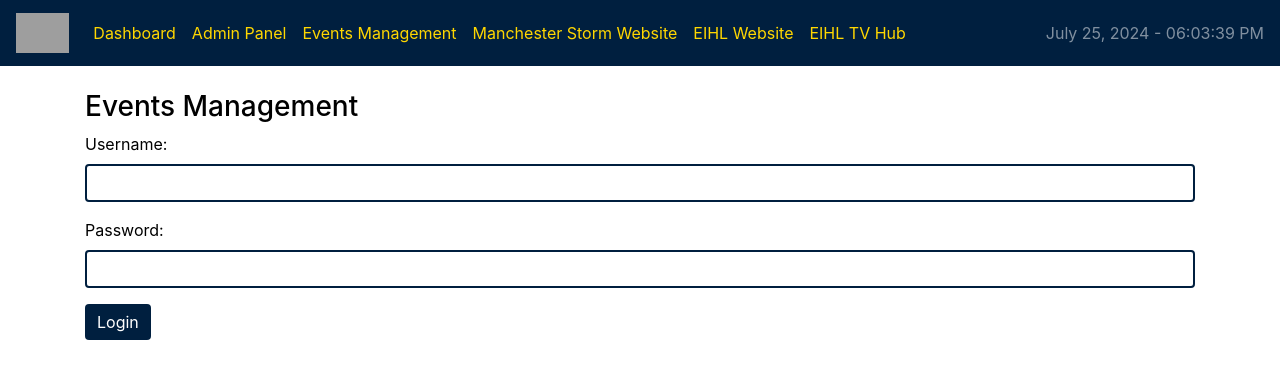
After one commit to TrixR6/manchester_storm_dashboard, a Flask app: page /events in a window 1280 px wide. The commit adds this page. Shown: the top 379 px of the page. Run offline with Flask 3, Linux system fonts and the light colour scheme; some libraries are stand-ins or nearby versions; grey boxes are pictures that could not be loaded.

Commit message:
Events Management separated
Events Management has been separated into a separated into a new page with separated authentication for use my multiple operators.

```diff
--- a/app.py
+++ b/app.py
@@ -1,7 +1,8 @@
-from flask import Flask, render_template, request, redirect, url_for, jsonify
+from flask import Flask, render_template, request, redirect, url_for, jsonify, session
 import requests
 import xml.etree.ElementTree as ET
 from datetime import datetime
+import time
 
 app = Flask(__name__)
 
@@ -33,37 +34,54 @@ teams = {
     'Sheffield Steelers': 'https://www.eliteleague.co.uk/photo/team/team_13.png'
 }
 
+vmix_cache = {
+    'data': None,
+    'timestamp': 0
+}
+
 def get_vmix_data():
     try:
-        response = requests.get("http://localhost:8088/api")
+        response = requests.get("http://localhost:8088/api", timeout=2)
         if response.status_code == 200:
             return response.text
         return None
     except requests.ConnectionError:
         print("Error: Unable to connect to vMix API")
         return None
+    except requests.Timeout:
+        print("Error: Connection to vMix API timed out")
+        return None
+
+def get_vmix_data_cached():
+    current_time = time.time()
+    if vmix_cache['data'] is None or (current_time - vmix_cache['timestamp']) > 10:  # Cache for 10 seconds
+        vmix_cache['data'] = get_vmix_data()
+        vmix_cache['timestamp'] = current_time
+    return vmix_cache['data']
 
 def get_score_from_title(xml_data):
     if not xml_data:
         return 0, 0
 
-    root = ET.fromstring(xml_data)
-    titles = root.findall(".//input")
-
-    for title in titles:
-        if title.get('title') == "Scoreboard":  # Replace with your actual title name
-            team1_score_element = title.find(".//text[@name='Team1Score.Text']")
-            team2_score_element = title.find(".//text[@name='Team2Score.Text']")
-            if team1_score_element is not None and team2_score_element is not None:
-                team1_score = team1_score_element.text
-                team2_score = team2_score_element.text
-                return int(team1_score), int(team2_score)
+    try:
+        root = ET.fromstring(xml_data)
+        titles = root.findall(".//input")
+        for title in titles:
+            if title.get('title') == "Scoreboard":
+                team1_score_element = title.find(".//text[@name='Team1Score.Text']")
+                team2_score_element = title.find(".//text[@name='Team2Score.Text']")
+                if team1_score_element is not None and team2_score_element is not None:
+                    team1_score = team1_score_element.text
+                    team2_score = team2_score_element.text
+                    return int(team1_score), int(team2_score)
+    except ET.ParseError:
+        print("Error: Failed to parse XML data")
 
     return 0, 0
 
 @app.route('/')
 def dashboard():
-    data = get_vmix_data()
+    data = get_vmix_data_cached()
     if data:
         team1_score, team2_score = get_score_from_title(data)
         app_state['team1_score'] = team1_score
@@ -73,7 +91,7 @@ def dashboard():
 
 @app.route('/data')
 def data():
-    data = get_vmix_data()
+    data = get_vmix_data_cached()
     if data:
         team1_score, team2_score = get_score_from_title(data)
         app_state['team1_score'] = team1_score
@@ -98,10 +116,6 @@ def admin():
             app_state['away_team_logo'] = teams[request.form['away_team']]
             app_state['message'] = request.form['message']
             app_state['is_message_sent'] = True if request.form['message'] else False
-            new_event = request.form.get('new_event')
-            timestamp = request.form.get('timestamp')
-            if new_event and timestamp:
-                app_state['events'].insert(0, {'timestamp': timestamp, 'content': new_event})
             return redirect(url_for('admin'))
 
         if 'clear' in request.form:
@@ -109,13 +123,34 @@ def admin():
             app_state['is_message_sent'] = False
             return redirect(url_for('admin'))
 
+    return render_template('admin.html', state=app_state)
+
+@app.route('/events', methods=['GET', 'POST'])
+def events():
+    if 'events_logged_in' not in session:
+        if request.method == 'POST' and 'login' in request.form:
+            username = request.form['username']
+            password = request.form['password']
+            if username == 'events_admin' and password == 'events_password':  # Change credentials
+                session['events_logged_in'] = True
+                return redirect(url_for('events'))
+        return render_template('events.html', state={'login_required': True})
+
+    if request.method == 'POST':
+        if 'add_event' in request.form:
+            new_event = request.form.get('new_event')
+            timestamp = request.form.get('timestamp')
+            if new_event and timestamp:
+                app_state['events'].insert(0, {'timestamp': timestamp, 'content': new_event})
+            return redirect(url_for('events'))
+
         if 'edit_event' in request.form:
             event_index = int(request.form['edit_event'])
             app_state['events'][event_index]['content'] = request.form['event_content']
             app_state['events'][event_index]['timestamp'] = request.form['event_timestamp']
-            return redirect(url_for('admin'))
+            return redirect(url_for('events'))
 
-    return render_template('admin.html', state=app_state)
+    return render_template('events.html', state=app_state)
 
 if __name__ == '__main__':
     app.run(host="0.0.0.0", port=5000, debug=True)
--- a/templates/dashboard.html
+++ b/templates/dashboard.html
@@ -141,6 +141,9 @@
                     <a class="nav-link" href="/admin">Admin Panel</a>
                 </li>
                 <li class="nav-item">
+                    <a class="nav-link" href="/events">Events Management</a>
+                </li>
+                <li class="nav-item">
                     <a class="nav-link" href="https://www.manchesterstorm.com/" target="_blank">Manchester Storm Website</a>
                 </li>
                 <li class="nav-item">
--- /dev/null
+++ b/templates/events.html
@@ -0,0 +1,181 @@
+<!DOCTYPE html>
+<html lang="en">
+<head>
+    <meta charset="UTF-8">
+    <meta name="viewport" content="width=device-width, initial-scale=1.0">
+    <title>Events Management</title>
+    <link href="https://stackpath.bootstrapcdn.com/bootstrap/4.5.2/css/bootstrap.min.css" rel="stylesheet">
+    <link rel="icon" href="https://upload.wikimedia.org/wikipedia/en/c/c7/ManchesterStorm.png" type="image/png">
+    <style>
+        body {
+            background-color: #FFFFFF;
+            color: #000000;
+        }
+
+        .navbar {
+            background-color: #001F3F;
+        }
+
+        .navbar-brand img {
+            height: 40px;
+        }
+
+        .navbar-nav .nav-link {
+            color: #FFD700 !important;
+        }
+
+        .navbar-nav .nav-link:hover {
+            color: #FFFFFF !important;
+        }
+
+        .form-control {
+            border: 2px solid #001F3F;
+        }
+
+        .btn-primary {
+            background-color: #001F3F;
+            border: none;
+        }
+
+        .btn-primary:hover {
+            background-color: #003366;
+        }
+
+        .btn-danger {
+            background-color: #FFDF00;
+            border: none;
+        }
+
+        .btn-danger:hover {
+            background-color: #FFD700;
+        }
+
+        .event-card {
+            border: 2px solid #001F3F;
+            border-radius: 10px;
+            margin-bottom: 10px;
+            padding: 10px;
+        }
+
+        .event-card-header {
+            font-weight: bold;
+            color: #FFD700;
+        }
+
+        .event-card-body {
+            color: #000000;
+        }
+
+        .form-inline .form-control {
+            flex: 1;
+        }
+
+        .form-inline .form-group {
+            width: 80%;
+        }
+
+        .form-inline button {
+            width: 18%;
+        }
+    </style>
+</head>
+<body>
+    <nav class="navbar navbar-expand-lg navbar-dark">
+        <a class="navbar-brand" href="#"><img src="https://upload.wikimedia.org/wikipedia/en/c/c7/ManchesterStorm.png" alt="Team Logo"></a>
+        <button class="navbar-toggler" type="button" data-toggle="collapse" data-target="#navbarNav" aria-controls="navbarNav" aria-expanded="false" aria-label="Toggle navigation">
+            <span class="navbar-toggler-icon"></span>
+        </button>
+        <div class="collapse navbar-collapse" id="navbarNav">
+            <ul class="navbar-nav">
+                <li class="nav-item">
+                    <a class="nav-link" href="/">Dashboard</a>
+                </li>
+                <li class="nav-item">
+                    <a class="nav-link" href="/admin">Admin Panel</a>
+                </li>
+                <li class="nav-item">
+                    <a class="nav-link" href="/events">Events Management</a>
+                </li>
+                <li class="nav-item">
+                    <a class="nav-link" href="https://www.manchesterstorm.com/" target="_blank">Manchester Storm Website</a>
+                </li>
+                <li class="nav-item">
+                    <a class="nav-link" href="https://www.eliteleague.co.uk/" target="_blank">EIHL Website</a>
+                </li>
+                <li class="nav-item">
+                    <a class="nav-link" href="https://hub.eihl.tv/users/sign_in" target="_blank">EIHL TV Hub</a>
+                </li>
+            </ul>
+            <span class="navbar-text ml-auto clock">
+                {% if not state.login_required %}
+                <span id="currentStage">{{ state.current_stage.replace('_', ' ') }}</span> -
+                {% endif %}
+                <span id="datetime"></span>
+            </span>
+        </div>
+    </nav>
+
+    <div class="container">
+        <br/>
+        <h3>Events Management</h3>
+
+        {% if state.login_required %}
+        <form method="POST">
+            <div class="form-group">
+                <label for="username">Username:</label>
+                <input type="text" name="username" id="username" class="form-control">
+            </div>
+            <div class="form-group">
+                <label for="password">Password:</label>
+                <input type="password" name="password" id="password" class="form-control">
+            </div>
+            <button type="submit" name="login" class="btn btn-primary">Login</button>
+        </form>
+        {% else %}
+        <form method="POST">
+            <div class="form-group">
+                <label for="new_event">Add New Event:</label>
+                <textarea name="new_event" id="new_event" class="form-control"></textarea>
+            </div>
+
+            <div class="form-group">
+                <label for="timestamp">Timestamp:</label>
+                <input type="text" name="timestamp" id="timestamp" class="form-control" placeholder="HH:MM">
+            </div>
+
+            <button type="submit" name="add_event" class="btn btn-primary">Add Event</button>
+        </form>
+
+        <h3>Events Timeline</h3>
+        <div class="list-group">
+            {% for event in state.events %}
+            <div class="list-group-item event-card">
+                <form method="POST" class="form-inline">
+                    <div class="form-group mx-sm-3 mb-2">
+                        <input type="text" class="form-control" name="event_timestamp" value="{{ event.timestamp }}" placeholder="HH:MM">
+                    </div>
+                    <div class="form-group mx-sm-3 mb-2">
+                        <textarea class="form-control" name="event_content" style="width: 80%; height: 50px;" oninput="this.style.height = ''; this.style.height = this.scrollHeight + 'px'">{{ event.content }}</textarea>
+                    </div>
+                    <button type="submit" name="edit_event" value="{{ loop.index0 }}" class="btn btn-primary mb-2">Edit</button>
+                </form>
+            </div>
+            {% endfor %}
+        </div>
+        {% endif %}
+    </div>
+    <script src="https://code.jquery.com/jquery-3.5.1.slim.min.js"></script>
+    <script src="https://cdn.jsdelivr.net/npm/@popperjs/core@2.5.2/dist/umd/popper.min.js"></script>
+    <script src="https://stackpath.bootstrapcdn.com/bootstrap/4.5.2/js/bootstrap.min.js"></script>
+    <script>
+        function updateClock() {
+            const now = new Date();
+            const options = { year: 'numeric', month: 'long', day: 'numeric', hour: '2-digit', minute: '2-digit', second: '2-digit' };
+            document.getElementById('datetime').innerText = now.toLocaleDateString('en-US', options).replace(' at ', ' - ');
+        }
+
+        setInterval(updateClock, 1000);
+        updateClock();
+    </script>
+</body>
+</html>
```
Also changed, not shown: templates/admin.html (+3 -69 lines), README.md.
